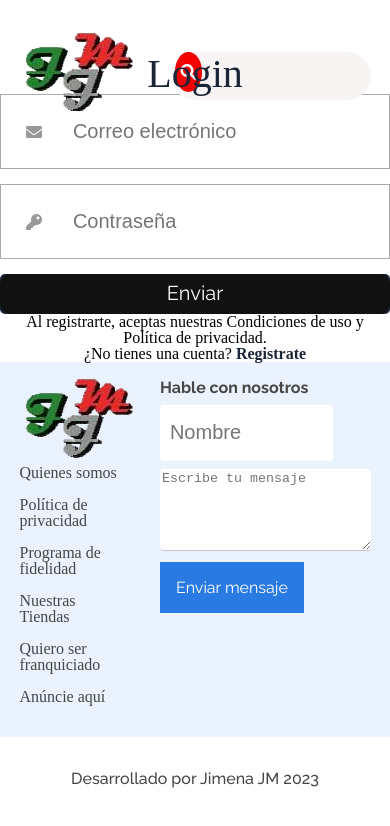
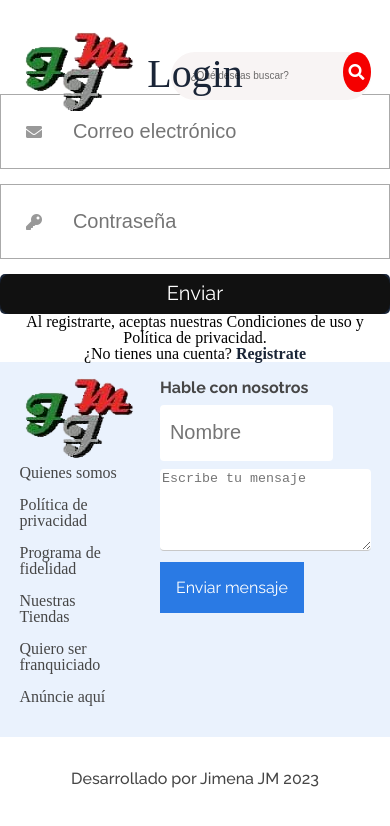
Before and after one commit to IngJJM/AluraGeek-JJM, a plain HTML site: page login.html in a window 390 px wide. Drawn offline with Linux system fonts and the light colour scheme.

Commit message:
boton search

```diff
--- a/css/header.css
+++ b/css/header.css
@@ -188,7 +188,7 @@ button {cursor: pointer}
 
 
     .search::placeholder {/* No es un seudoelemento estandar */
-        color:white;
+        color:rgb(17, 17, 17);
            opacity: .6;
            font-size: 10px;
        }
@@ -196,14 +196,21 @@ button {cursor: pointer}
         display: block;
 		width: 0;
 		font-size: 10px;
-		color: #fff;
+		color: #0f0f0f;
 
+	}
+    .search_principal .search {
+        display: block;
+		padding-left: 2em;
+		padding-right: 1em;
+		width: 540px;
 	}
     .search_box  {
 		width: 200px;
 	}
-    .boton_search{
-        margin-right: 200px;
+    .boton_search:active{
+        width: 200px;
+
 
     }
     .btn_login{
```
